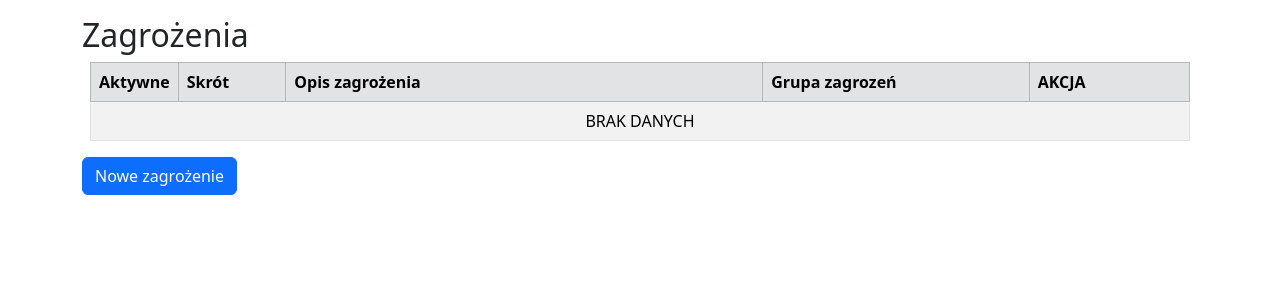
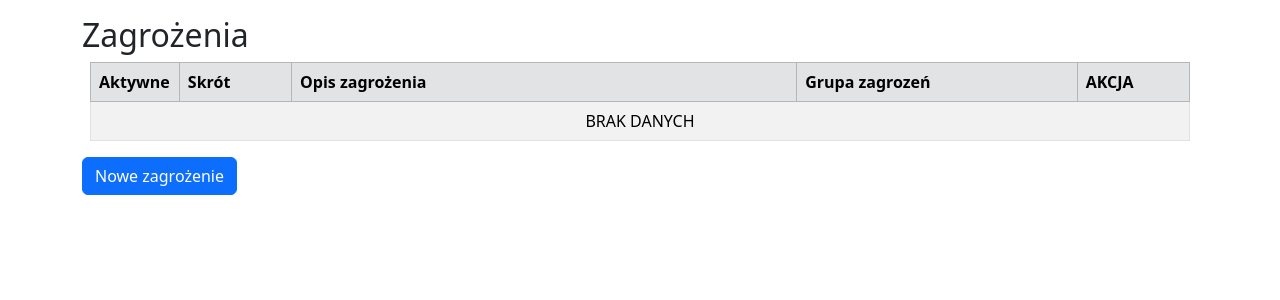
Before and after one commit to AlekJakubowski/RejCz, a Django app: template rejestr/templates/rejestr/zagrozenie_list.html in a window 1280 px wide. Shown: the part 70-370 px from the top of the page. Run offline with Django 4.2, Linux system fonts and the light colour scheme; the template is opened without the code that fills it, so the values that code supplies are empty; some libraries are stand-ins or nearby versions.

Commit message:
kosmetyka

```diff
--- a/rejestr/templates/rejestr/zagrozenie_list.html
+++ b/rejestr/templates/rejestr/zagrozenie_list.html
@@ -11,7 +11,7 @@
           <th style="width:10%">Skrót</th>
           <th style="width:45%">Opis zagrożenia</th>
           <th style="width:25%">Grupa zagrozeń</th>
-          <th style="width:15%">AKCJA</th>
+          <th style="width:10%">AKCJA</th>
         </tr>
       </thead>
       <tbody>
--- a/rejestr/views.py
+++ b/rejestr/views.py
@@ -303,7 +303,7 @@ class WysokieRyzykoListView(generic.ListView):
     form_class = forms.WysokieRyzykoForm
     # właczenie paginacji tabeli na n=10 wierszy
     #jeśli wiersze są wyższe może być 6 lub mniej
-    paginate_by = 10
+    paginate_by = 6
 
 
 class WysokieRyzykoCreateView(generic.CreateView):
```
